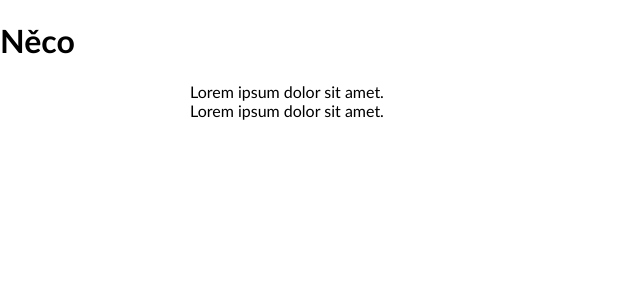
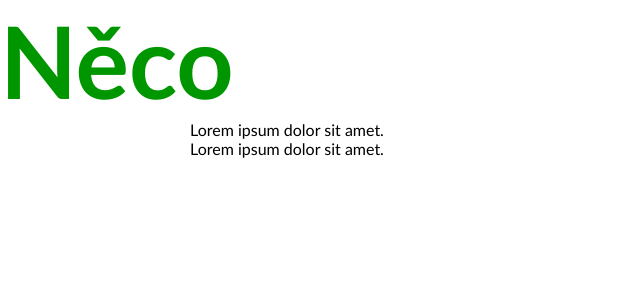
Before and after one commit to Kuba129cz/Cestovni_kancelar, a PHP site: page /index2.html in a window 1280 px wide. Shown: the top 300 px of the page, without its empty margins (0-640 px from the left). Run offline with PHP 8.4, Linux system fonts and the light colour scheme; style sheets or scripts are compiled from the project's sources.

Commit message:
header footer vars

```diff
--- a/app/pages/dashboard.php
+++ b/app/pages/dashboard.php
@@ -3,9 +3,10 @@
     include __DIR__.'/../includes/parts/head.inc.php';
 ?>
     <body x-data="{ open: false }">
+    <?php include __DIR__.'/../components/header.inc.php'; ?>
     <div class="container">
       <div class="row">
-      <?php include __DIR__.'/../includes/layout/aside.inc.php'; ?>
+      <?php include __DIR__.'/../components/aside.inc.php'; ?>
 
 
 
--- /dev/null
+++ b/app/scss/components/_menubutton.scss
@@ -0,0 +1,20 @@
+.menuButton {
+    text-align: center;
+    cursor: pointer;
+    margin: 0.1em 0.1em;
+
+    display: inline-block;
+    background: $buttonBackground;
+    color: $buttonText;
+    font-weight: 500;
+    font-size: 20px;
+    border: none;
+    border-radius: 10em;
+    padding: 0.5em 2em 0.5em 2em;
+    flex-grow: 1;
+    transition: all .2s linear;
+  }
+
+  .menuButton:hover {
+    background-color: $buttonHoverBack;
+  }
--- /dev/null
+++ b/app/scss/layout/_footer.scss
@@ -0,0 +1,24 @@
+footer {
+    background:$footerBackground;
+    padding: 32px 0;
+    text-align: center;
+    color: $footerText;
+    font-size: 12px;
+}
+footer ul {
+    margin: 0;
+    padding: 0;
+    list-style: none;
+}
+footer li {
+    display: inline-block;
+}
+footer li a {
+    padding: 6px;
+    font-size: 14px;
+    text-decoration: none;
+    color: $footerText;
+}
+footer li a:hover {
+    color: $footerHoverText;
+}
--- /dev/null
+++ b/app/scss/layout/_header.scss
@@ -0,0 +1,27 @@
+header {
+    color: $headerText;
+    padding: 0px 0px 10px 0px;
+    text-align: left;
+}
+
+.obr-bg {
+    background-image: url("https://picsum.photos/1920/600");
+    background-size: cover;
+    background-position: 50%;
+    height: 200px;
+    margin: 0px;
+    text-align: center;
+}
+
+.menu {
+    background-color: $headerBackground;
+    display: flex;
+    /*justify-content: space-between;*/
+    align-items: stretch;
+}
+
+h1 {
+    font-size: 100px;
+    color: $logoColor;
+    margin: 0px;
+}
--- a/app/scss/style.scss
+++ b/app/scss/style.scss
@@ -1,10 +1,16 @@
-@import 'utils/variables';
+//@import 'utils/variables';
+@import 'variables/colors';
+@import 'variables/sizes';
+@import 'variables/fonts';
 
 @import 'base/reset';
 @import 'base/typography';
 
 @import 'layout/grid';
 @import 'layout/aside';
+@import 'layout/header';
+@import 'layout/footer';
 
 @import 'components/button';
+@import 'components/menubutton';
 @import 'components/item';
--- /dev/null
+++ b/app/scss/variables/_colors.scss
@@ -0,0 +1,21 @@
+$logoColor: rgb(0, 150, 0);
+
+$buttonBackground: rgb(74, 160, 241);
+$buttonText: white;
+$buttonHoverBack: darken($buttonBackground,15%);;
+
+$headerBackground: rgb(245, 245, 220);
+$headerText: black;
+
+$sideMenuBack: rgba(0, 149, 255, 0.2);
+$sideMenuButtonBack: white;
+$sideMenuButtonBorder: blue;
+$sideMenuButtonHoverBack: rgb(0, 149, 255);
+$sideMenuButtonHoverText: white;
+
+$footerBackground: rgb(0, 149, 255);
+$footerText: black;
+$footerHoverText: white;
+
+$color-primary: #2a5faa;
+$color-light: #abb4c0;
--- /dev/null
+++ b/app/scss/variables/_fonts.scss
@@ -0,0 +1 @@
+$font-family-base: Calibri, sans-serif;
--- /dev/null
+++ b/app/scss/variables/_sizes.scss
@@ -0,0 +1,3 @@
+$border-radius: 0.4rem;
+
+$padding-base:10rem;
```
Also changed, not shown: app/components/footer.inc.php (+10 -0 lines), app/components/header.inc.php (added, +14 -0 lines), app/components/aside.inc.php (renamed from app/includes/layout/aside.inc.php).
